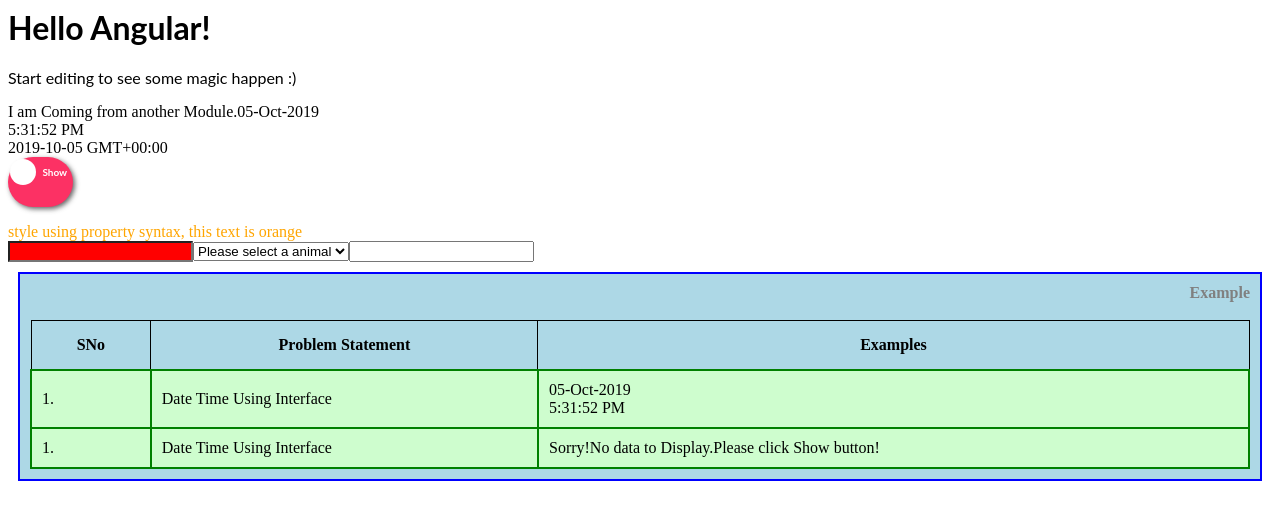
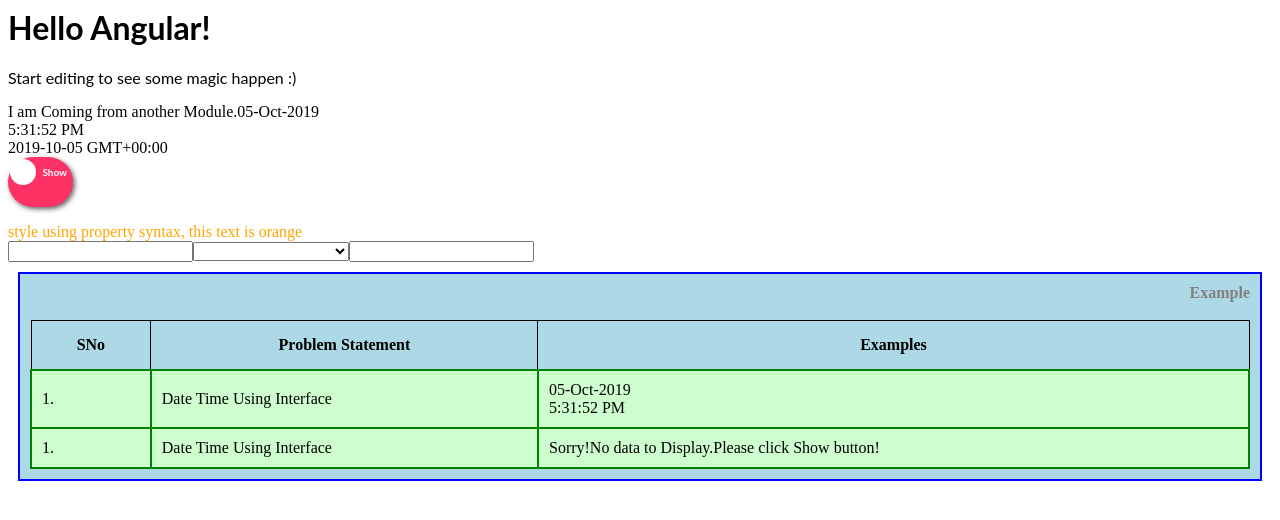
Before and after one commit to Karthickdotnet/angular-hgebtr, an Angular app: page / in a window 1280 px wide. Shown: the top 520 px of the page. Built offline with nearby package versions, Linux system fonts and the light colour scheme.

Commit message:
1 binaries uploaded

```diff
--- a/src/angular-exercise/user-details/user-details.component.css
+++ b/src/angular-exercise/user-details/user-details.component.css
@@ -10,6 +10,10 @@
   text-align: right;
 }
 
+.Tiger{
+
+  background-color: lavenderBlush;
+}
 .component-tag-sm {
   font-size: 0.8em;
   margin-bottom: 5px;
--- a/src/angular-exercise/user-details/user-details.component.html
+++ b/src/angular-exercise/user-details/user-details.component.html
@@ -11,8 +11,10 @@
 
 </p>
 <div [style.color]="'orange'">style using property syntax, this text is orange</div>
-<input type="text" [style.background]="'red'" >
-<select >
+<!-- <input type="text" [style.background]="'red'" >
+<input type="text" [(ngModel)]="selectionModel"  class="Tiger" >-->
+<input type="text" [(ngModel)]="selectionModel"  [ngClass]="selectionModel" >
+<select [(ngModel)]="selectionModel">
   <option value="-1">Please select a animal</option>
    <option [value]="animal" *ngFor="let animal of animals">             {{animal}}</option>
 
```
Also changed, not shown: src/angular-exercise/Utilize/Icons/Lion.png (added).
